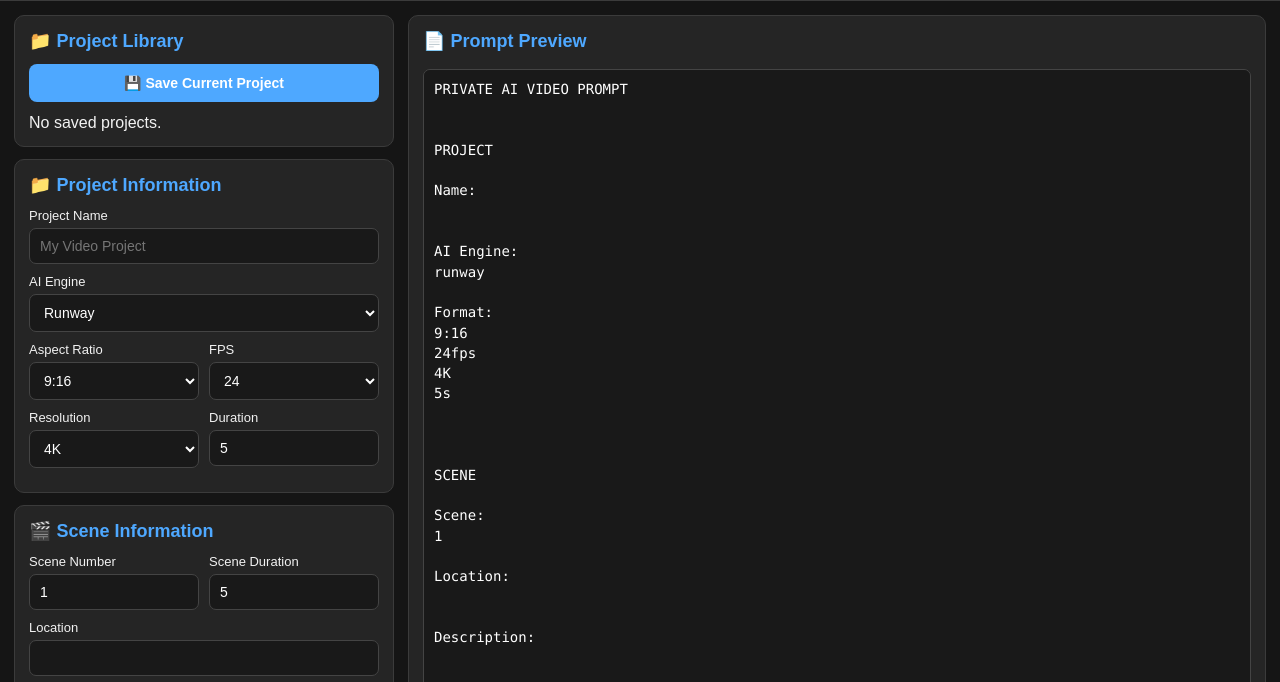
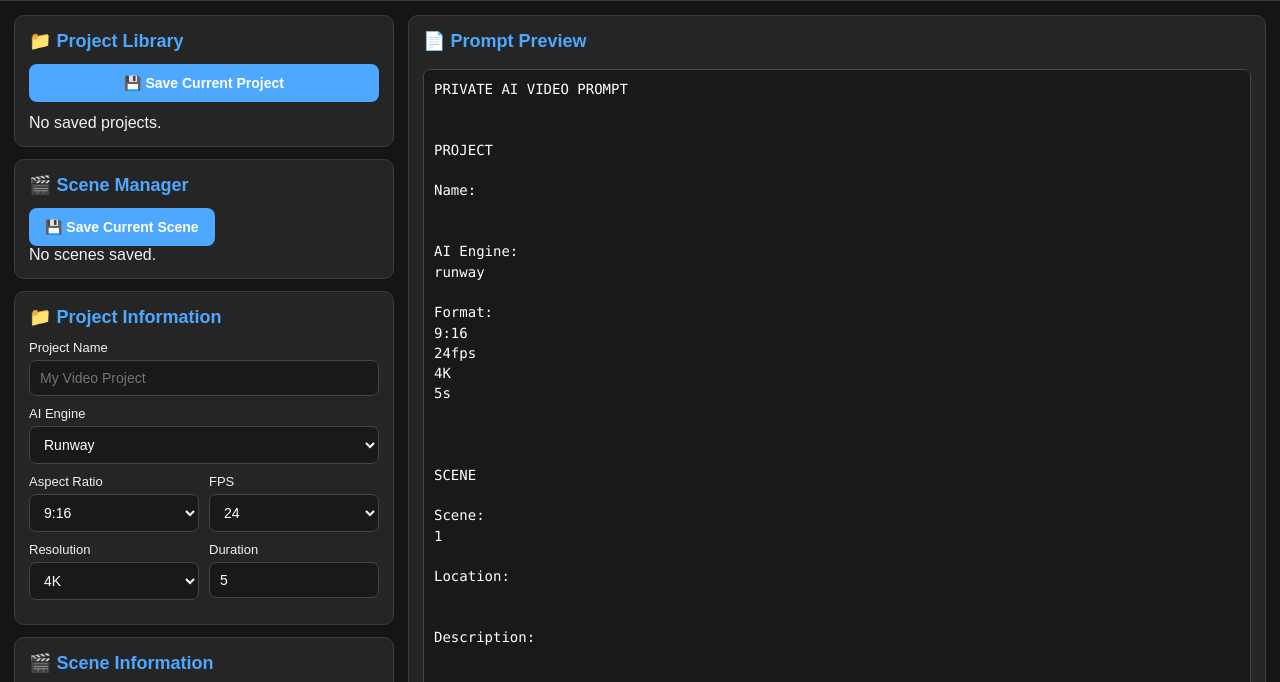
Before and after one commit to vodesigner/vopp, a plain HTML site: page index.html in a window 1280 px wide. Shown: the part 118-800 px from the top of the page. Drawn offline with Linux system fonts and the light colour scheme.

Commit message:
Update index.html

```diff
--- a/index.html
+++ b/index.html
@@ -88,6 +88,32 @@ No saved projects.
 
 
 </div>
+
+<!-- ================= SCENE MANAGER ================= -->
+
+<div class="card sceneManager">
+
+
+<h2>
+🎬 Scene Manager
+</h2>
+
+
+<button id="saveScene">
+💾 Save Current Scene
+</button>
+
+
+<div id="sceneList">
+
+No scenes saved.
+
+</div>
+
+
+</div>
+
+
 
 
 
```
